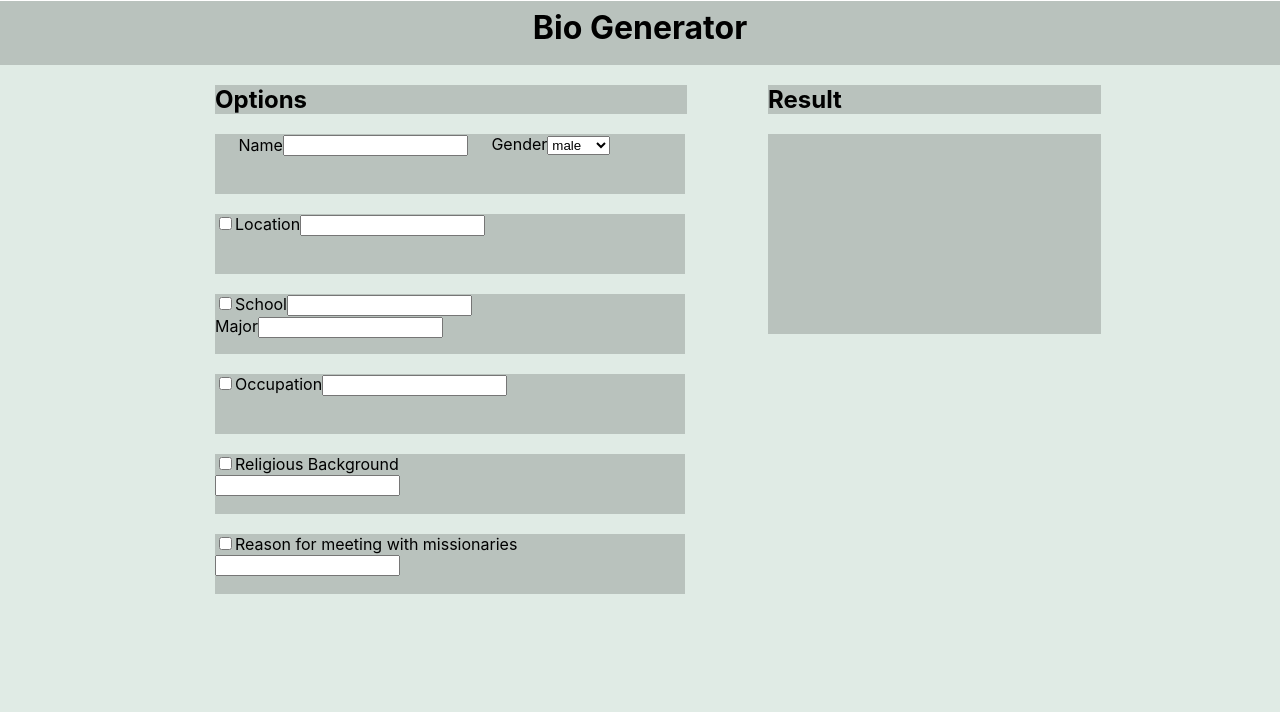
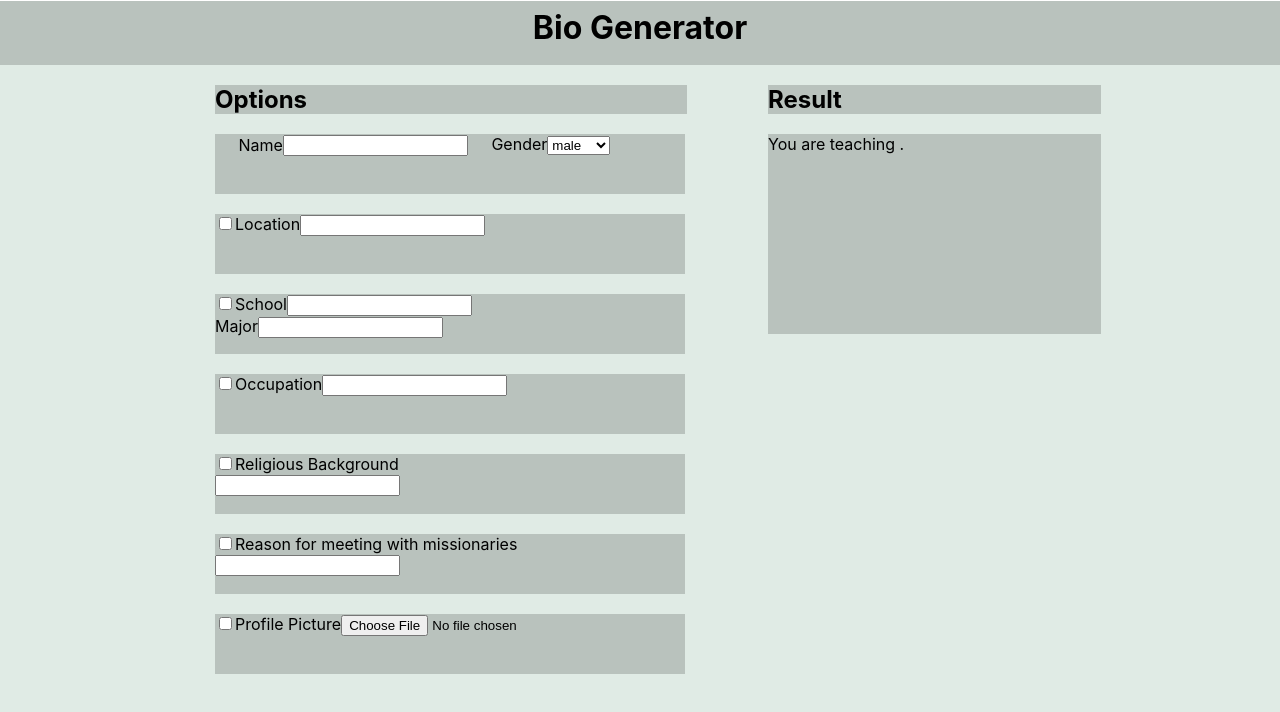
Before and after one commit to Vivek14kr/BioBuilder, a React (Create React App) app: page / in a window 1280 px wide. Shown: the top 712 px of the page. Built offline with nearby package versions, Linux system fonts and the light colour scheme.

Commit message:
functionaliy added

```diff
--- a/src/components/Form/Form.jsx
+++ b/src/components/Form/Form.jsx
@@ -1,22 +1,45 @@
 import React from 'react'
+
 import "./Form.css"
 
-function Form() {
+function Form({
+  handlelocationChange,
+
+  handleSchoolChange,
+  handleOccupationCheck,
+  handleReligious,
+  handleReason,
+
+  handleChange,
+  handlePic,
+}) {
   return (
-    <div id='form'>
-      <div id='formhead'>
+    <div id="form">
+      <div id="formhead">
         <h2>Options</h2>
       </div>
 
       <form id="formstyle">
         <div className="bgcolor">
-          <label className='labeltext'>
+          <label className="labeltext">
             Name
-            <input type="text" name="name" />
+            <input
+              onChange={(e) => {
+                handleChange(e.target);
+              }}
+              type="text"
+              name="name"
+            />
           </label>
           <label>
             Gender
-            <select name="" id="">
+            <select
+              name="gender"
+              id=""
+              onClick={(e) => {
+                handleChange(e.target);
+              }}
+            >
               <option value="male">male</option>
               <option value="female">female</option>
             </select>
@@ -26,51 +49,117 @@ function Form() {
         <br />
         <div className="bgcolor">
           <label>
-            <input type="checkbox" name="" id="" />
+            <input
+              onChange={handlelocationChange}
+              type="checkbox"
+              name=""
+              id=""
+            />
             Location
-            <input type="text" name="name" />
+            <input
+              onChange={(e) => {
+                handleChange(e.target);
+              }}
+              type="text"
+              name="location"
+            />
           </label>
         </div>
 
         <br />
         <div className="bgcolor">
           <label>
-            <input type="checkbox" name="" id="" />
+            <input
+              onChange={handleSchoolChange}
+              type="checkbox"
+              name=""
+              id=""
+            />
             School
-            <input type="text" name="name" />
+            <input
+              onChange={(e) => {
+                handleChange(e.target);
+              }}
+              type="text"
+              name="school"
+            />
           </label>
           <br />
           <label htmlFor="">
             Major
-            <input type="text" />
+            <input
+              type="text"
+              onChange={(e) => {
+                handleChange(e.target);
+              }}
+              name="major"
+            />
           </label>
         </div>
         <br />
         <div className="bgcolor">
           <label>
-            <input type="checkbox" name="" id="" />
+            <input
+              onClick={handleOccupationCheck}
+              type="checkbox"
+              name=""
+              id=""
+            />
             Occupation
-            <input type="text" name="name" />
+            <input
+              type="text"
+              name="occupation"
+              onChange={(e) => {
+                handleChange(e.target);
+              }}
+            />
           </label>
         </div>
 
         <br />
         <div className="bgcolor">
           <label>
-            <input type="checkbox" name="" id="" />
+            <input onClick={handleReligious} type="checkbox" name="" id="" />
             Religious Background
             <br />
-            <input type="text" name="name" />
+            <input
+              type="text"
+              name="religious"
+              onChange={(e) => {
+                handleChange(e.target);
+              }}
+            />
           </label>
         </div>
         <br />
         <div className="bgcolor">
           <label>
-            <input type="checkbox" name="" id="" />
+            <input onClick={handleReason} type="checkbox" name="" id="" />
             Reason for meeting with missionaries
             <br />
-            <input type="text" name="name" />
+            <input
+              type="text"
+              name="reason"
+              onChange={(e) => {
+                handleChange(e.target);
+              }}
+            />
           </label>
+        </div>
+        <br />
+        <div className="bgcolor">
+          <input onClick={handlePic} type="checkbox" name="" id="" />
+
+          <label htmlFor="">Profile Picture</label>
+          <input
+            type="file"
+            name="pic"
+            id=""
+            onChange={(e) => {
+              let k = URL.createObjectURL(e.target.files[0]);
+              handleChange({ name: "pic", value: k });
+            }}
+          />
         </div>
       </form>
     </div>
--- a/src/components/Home/Home.jsx
+++ b/src/components/Home/Home.jsx
@@ -1,18 +1,69 @@
-import React from 'react'
+import React, { useState } from 'react'
 import Form from '../Form/Form'
 import Result from '../Result/Result'
 import "./Home.css"
 function Home() {
+
+
+
+  const [forms, setForms] = useState({})
+  const handleChange = ({name, value})=>{
+      setForms({
+        ...forms,
+        [name]:value
+      })
+  }
+    const [locationchecked, setlocationChecked] = useState(false);
+     const handlelocationChange = () => {
+       setlocationChecked(!locationchecked);
+     };
+    const [schoolChecked, setschoolChecked] = useState(false)
+     const handleSchoolChange = ()=>{
+      setschoolChecked(!schoolChecked)
+     }
+     const [occupationCheck, setOccupationCheck] = useState(false)
+     const handleOccupationCheck = ()=>{
+      setOccupationCheck(!occupationCheck)
+     }
+     const [religiousbg, setReligiousbg] = useState(false);
+     const handleReligious = ()=>{
+      setReligiousbg(!religiousbg)
+     }
+     const [reasonn, setReason] = useState(false)
+     const handleReason = ()=>{
+      setReason(!reasonn)
+     }
+
+     const [picSelect, setPic] = useState(false)
+     const handlePic = ()=>{
+      setPic(!picSelect)
+     }
   return (
     <div id="homehead">
       <div id="header">
         <h1>Bio Generator</h1>
       </div>
 
-      <div id='sty'>
-        <Form />
+      <div id="sty">
+        <Form
+          handleChange={handleChange}
+          handlelocationChange={handlelocationChange}
+          handleSchoolChange={handleSchoolChange}
+          handleOccupationCheck={handleOccupationCheck}
+          handleReligious={handleReligious}
+          handleReason={handleReason}
+          handlePic={handlePic}
+        />
 
-        <Result />
+        <Result
+          forms={forms}
+          locationchecked={locationchecked}
+          schoolChecked={schoolChecked}
+          occupationCheck={occupationCheck}
+          religiousbg={religiousbg}
+          reasonn={reasonn}
+          picSelect= {picSelect}
+        />
       </div>
     </div>
   );
--- a/src/components/Result/Result.css
+++ b/src/components/Result/Result.css
@@ -13,3 +13,10 @@
     width: 65%;
 
 }
+#imgsrc{
+    width: 50%;
+    height: 50%;
+    border-radius: 180%;
+    margin-left: 6%;
+    margin-top: 5%;
+}
--- a/src/components/Result/Result.jsx
+++ b/src/components/Result/Result.jsx
@@ -1,15 +1,82 @@
-import React from 'react'
-import "./Result.css"
-function Result() {
+import React from "react";
+
+
+import "./Result.css";
+function Result({
+  forms,
+  locationchecked,
+
+  schoolChecked,
+  occupationCheck,
+  religiousbg,
+  reasonn,
+  picSelect
+}) {
+
+  const {
+    name,
+    gender,
+    location,
+    school,
+    major,
+    occupation,
+    religious,
+    reason,
+    pic,
+  } = forms;
+
+
   return (
     <div id="res">
       <div id="formheadd">
         <h2>Result</h2>
       </div>
 
-      <div id="box"></div>
+      <div id="box">
+        <p>
+          {locationchecked ? (
+            <>
+              {" "}
+              {name} is from {location}.
+            </>
+          ) : (
+            <>You are teaching {name} . </>
+          )}
+          {schoolChecked ? (
+            <>
+              {gender === "male" ? <>He</> : <>She</>} is studying {major} at the{" "}
+              {school}.{" "}
+            </>
+          ) : (
+            ""
+          )}{" "}
+          {occupationCheck ? (
+            <>
+              {gender === "male" ? <>He</> : <>She</>} currently works as a{" "}
+              {occupation}.
+            </>
+          ) : (
+            ""
+          )}{" "}
+          {religiousbg ? (
+            <>
+              {gender === "male" ? <>He</> : <>She</>} was raised {religious}.
+            </>
+          ) : (
+            ""
+          )}
+          {reasonn ? (
+            <>
+              {gender === "male" ? <>He</> : <>She</>} {reason}.
+            </>
+          ) : (
+            ""
+          )}
+        </p>
+      </div>
+      {picSelect ? <img id="imgsrc" src={pic} alt="" /> : ""}
     </div>
   );
 }
 
-export default Result
+export default Result;
```
